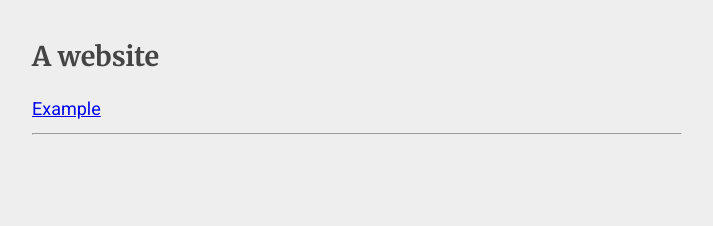
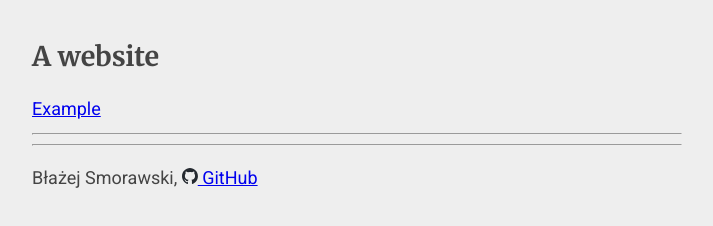
Before and after one commit to blazej-smorawski/blog, a plain HTML site: page index.html in a window 1280 px wide. Shown: the whole page, without its empty margins (283-996 px from the left). Drawn offline with nearby package versions, Linux system fonts and the light colour scheme; a small style sheet from the web is missing.

Commit message:
Add footer

```diff
--- a/index.html
+++ b/index.html
@@ -29,6 +29,11 @@
             font-family: 'Merriweather', serif;
             line-height: 1.2;
         }
+
+        .github-logo {
+            width: 16px;
+            height: 16px;
+        }
     </style>
 </head>
 
@@ -42,6 +47,17 @@
     <div id="content">
         <main id="blog-content"></main>
     </div>
+
+    <footer>
+        <hr/>
+        <p>Błażej Smorawski,
+        <a href="https://github.com/blazej-smorawski" target="_blank">
+            <img src="static/github-mark.svg" alt="GitHub Logo" class="github-logo">
+            GitHub
+            </svg>
+        </a>
+        </p>
+    </footer>
 
     <script>
         async function loadBlog() {
```
Also changed, not shown: static/github-mark.svg (added).
